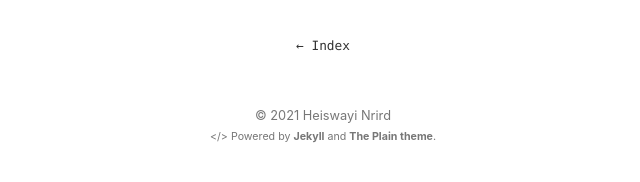
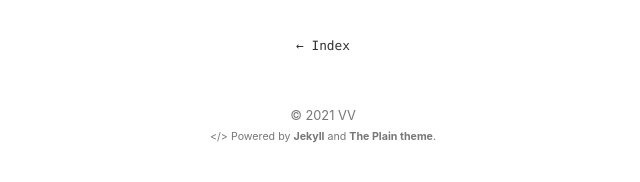
Before and after one commit to Varkarakis/blog, a Jekyll site: the page built from about.md, in a window 1280 px wide. Shown: the part 469-651 px from the top of the page, without its empty margins (317-957 px from the left). Built offline with Jekyll 4.4.1, drawn with Linux system fonts in a browser that asks for light colours.

Commit message:
second commit

```diff
--- a/_config.yml
+++ b/_config.yml
@@ -1,11 +1,11 @@
 # Site Info
-title:              "The Plain"
-description:        "A minimalist Jekyll theme"
-author_name:        "Heiswayi Nrird" # change this to your name
-logo_url:           https://avatars0.githubusercontent.com/u/13794983?v=4 # Get it from GitHub API: https://api.github.com/users/<username>
+title:              "Viktor Varkarakis"
+description:        "Deep Learning Engineer"
+author_name:        "VV" # change this to your name
+logo_url:           https://avatars.githubusercontent.com/u/17744394?v=4 # Get it from GitHub API: https://api.github.com/users/<username>
 
 # Site Settings
-url:                https://heiswayi.github.io # main url
+url:                https://varkarakis.github.io # main url
 baseurl:            /the-plain
 permalink:          /:title # Post permalink
 timezone:           Asia/Kuala_Lumpur # https://en.wikipedia.org/wiki/List_of_tz_database_time_zones
```
Also changed, not shown: 1 other file.
